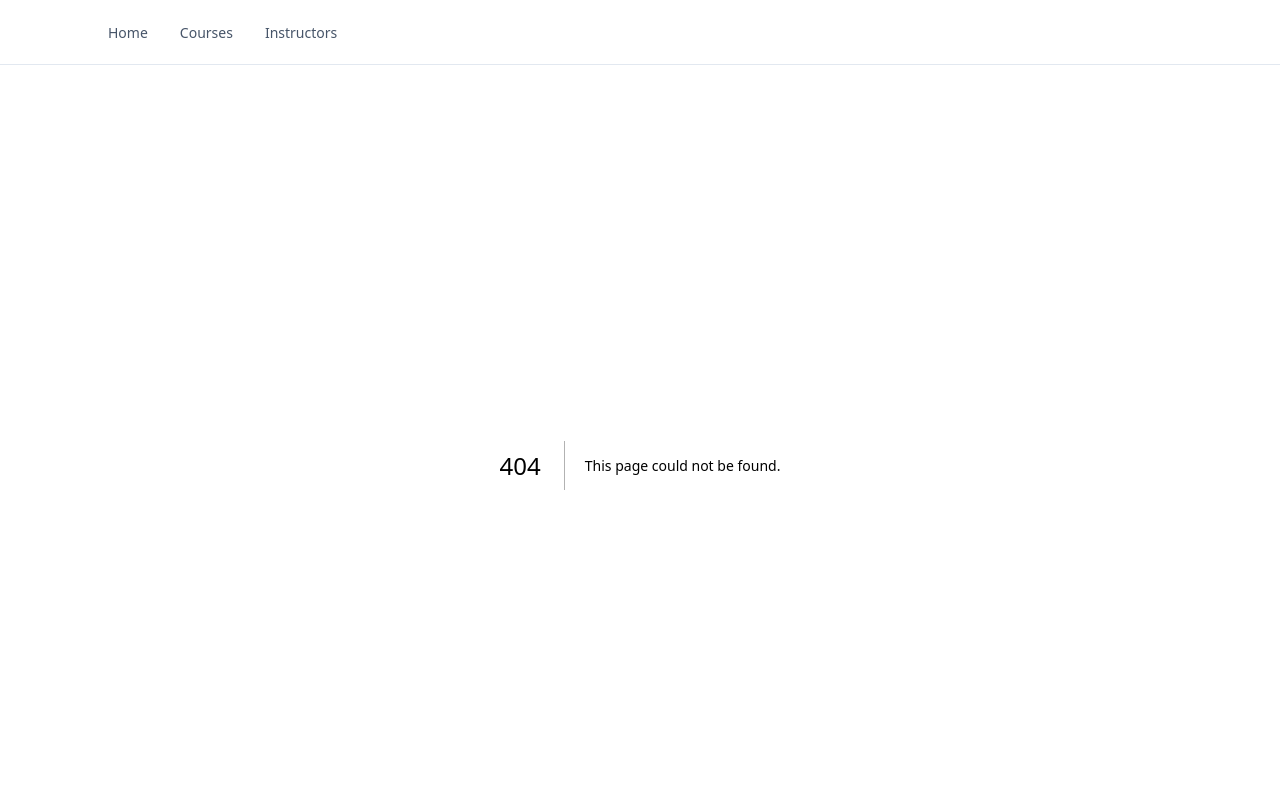
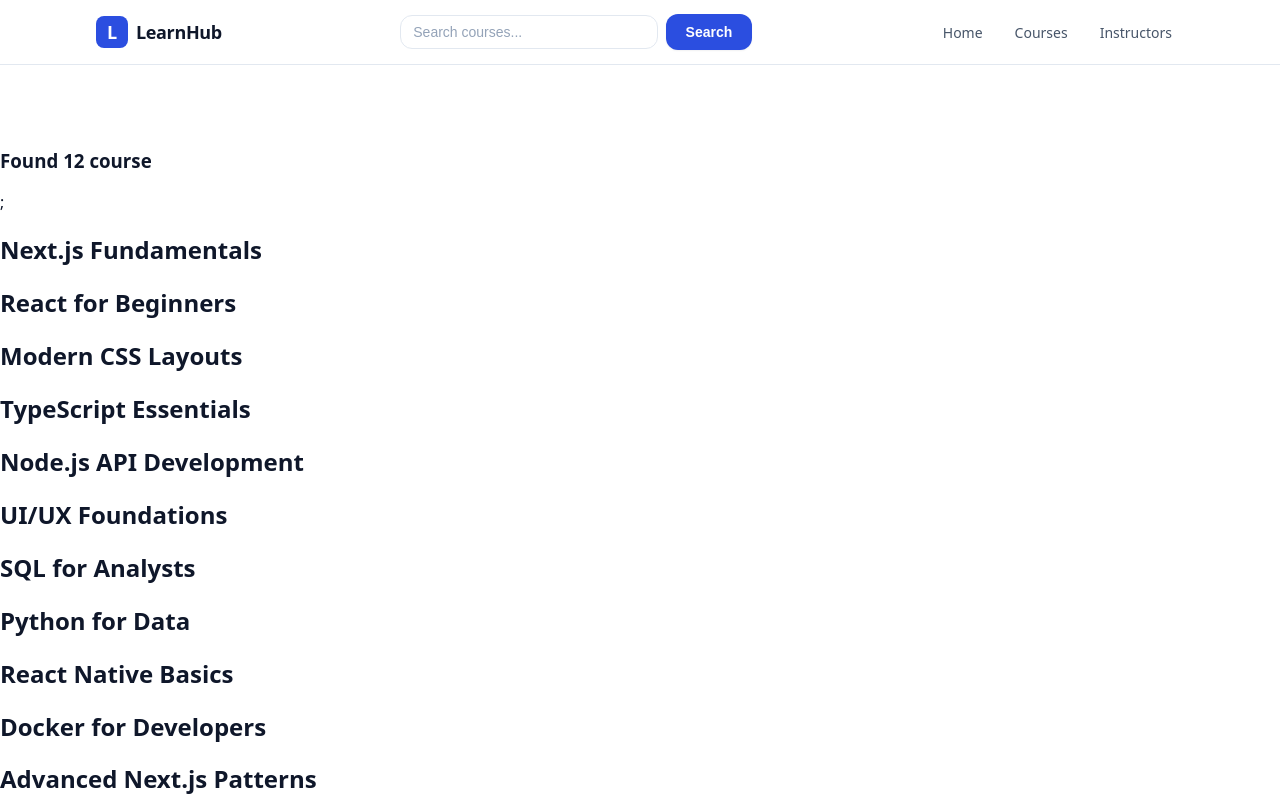
Before and after one commit to ZijadLejlic/CoursePlatform, a Next.js app: page /search in a window 1280 px wide. Before the commit this address had no page. Shown: the top 800 px of the page. Built offline with nearby package versions, Linux system fonts and the light colour scheme.

Commit message:
finished search w api

```diff
--- a/app/layout.tsx
+++ b/app/layout.tsx
@@ -18,6 +18,27 @@ export default function RootLayout({
       <body className="layout">
         <header className="site-header">
           <div className="container site-header-inner">
+            <Link href="/" className="site-logo">
+              <span className="site-logo-mark">L</span>
+              <span>LearnHub</span>
+            </Link>
+
+            <form action="/search" method="get" className="header-search">
+              {/* <label htmlFor="header-search-q">Search courses</label> */}
+              <input
+                type="search"
+                id="header-search-q"
+                name="q"
+                placeholder="Search courses..."
+                className="input header-search-input"
+                autoComplete="off"
+              />
+
+              <button type="submit" className="btn btn-primary btn-sm">
+                Search
+              </button>
+            </form>
+
             <nav className="site-nav">
               <Link href="/" className="site-nav-link">
                 Home
--- /dev/null
+++ b/app/search/page.tsx
@@ -0,0 +1,40 @@
+import type { Course } from "@/lib/data";
+import { headers } from "next/headers";
+
+async function fetchCoursesFromApi(q: string): Promise<{
+  count: number;
+  courses: Course[];
+} | null> {
+  const headerList = await headers();
+  const host = headerList.get("host") ?? "localhost:3000";
+  const proto = headerList.get("x-forwarded-proto") ?? "http";
+  const url = `${proto}://${host}/api/courses?q=${encodeURIComponent(q)}`;
+
+  const res = await fetch(url, { cache: "no-store" });
+
+  if (!res.ok) return null;
+  return res.json();
+}
+
+export default async function SearchPage({
+  searchParams,
+}: {
+  searchParams: Promise<{ q?: string }>;
+}) {
+  const sp = await searchParams;
+  const raw = sp.q;
+  const trimmed = raw ? raw.trim() : "";
+
+  const data = await fetchCoursesFromApi(trimmed);
+
+  const { count, courses } = data;
+
+  return (
+    <section className="pad-section">
+      <h3>Found {count} course</h3>;
+      {courses.map((c) => (
+        <h2 key={c.id}>{c.title}</h2>
+      ))}
+    </section>
+  );
+}
```
